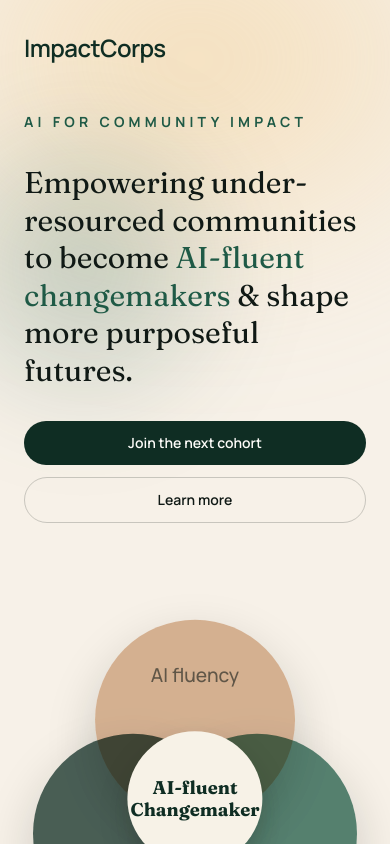
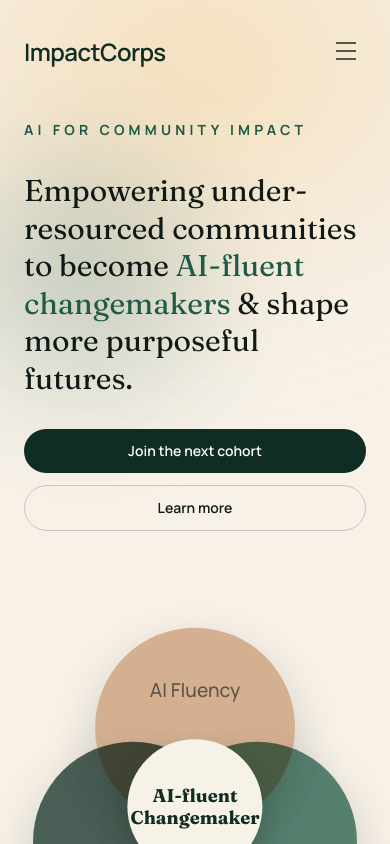
Before and after one commit to interconrhino/ImpactCorpsVerHCI, a Next.js app: page / in a window 390 px wide. Shown: the top 844 px of the page. Built offline with nearby package versions, Linux system fonts and the light colour scheme.

Commit message:
hamburger

```diff
--- a/app/components/site-header.tsx
+++ b/app/components/site-header.tsx
@@ -21,6 +21,7 @@ export default function SiteHeader({
   navItems?: NavItem[];
 }) {
   const [isScrolled, setIsScrolled] = useState(false);
+  const [isMenuOpen, setIsMenuOpen] = useState(false);
 
   useEffect(() => {
     const onScroll = () => {
@@ -38,7 +39,7 @@ export default function SiteHeader({
   return (
     <header
       className={`sticky top-0 z-40 transition-all duration-300 ${
-        isScrolled
+        isScrolled || isMenuOpen
           ? "bg-[color:var(--sand)]/95 shadow-[0_12px_24px_rgba(16,25,21,0.08)] backdrop-blur-md"
           : "bg-transparent"
       }`}
@@ -54,6 +55,7 @@ export default function SiteHeader({
         >
           ImpactCorps
         </Link>
+        <div className="flex items-center gap-3">
           <nav className="hidden items-center gap-6 text-sm font-medium text-[color:var(--ink)]/70 md:flex">
             {navItems.map((item) => (
               <Link
@@ -69,7 +71,57 @@ export default function SiteHeader({
               </Link>
             ))}
           </nav>
+          <button
+            type="button"
+            className="inline-flex h-10 w-10 items-center justify-center text-[color:var(--ink)]/70 transition hover:text-[color:var(--ink)] md:hidden"
+            aria-expanded={isMenuOpen}
+            aria-controls="site-mobile-menu"
+            aria-label="Toggle navigation"
+            onClick={() => setIsMenuOpen((open) => !open)}
+          >
+            <span className="sr-only">Toggle navigation</span>
+            <span className="relative h-5 w-5">
+              <span
+                className={`absolute left-0 top-0 h-0.5 w-5 bg-current transition-transform ${
+                  isMenuOpen ? "translate-y-2 rotate-45" : ""
+                }`}
+              />
+              <span
+                className={`absolute left-0 top-2 h-0.5 w-5 bg-current transition-opacity ${
+                  isMenuOpen ? "opacity-0" : "opacity-100"
+                }`}
+              />
+              <span
+                className={`absolute left-0 top-4 h-0.5 w-5 bg-current transition-transform ${
+                  isMenuOpen ? "-translate-y-2 -rotate-45" : ""
+                }`}
+              />
+            </span>
+          </button>
         </div>
+      </div>
+      {isMenuOpen ? (
+        <div id="site-mobile-menu" className="md:hidden">
+          <div className="mx-auto w-full max-w-6xl px-6 pb-6">
+            <div className="flex flex-col gap-3 rounded-2xl border border-[color:var(--stone)]/70 bg-[color:var(--sand)]/95 p-4 shadow-[0_12px_30px_rgba(16,25,21,0.08)]">
+              {navItems.map((item) => (
+                <Link
+                  key={item.href}
+                  href={item.href}
+                  onClick={() => setIsMenuOpen(false)}
+                  className={
+                    item.variant === "button"
+                      ? "button-primary inline-flex w-full items-center justify-center rounded-full px-5 py-2 text-sm font-semibold"
+                      : "rounded-full px-4 py-2 text-sm font-semibold text-[color:var(--ink)]/80 hover:text-[color:var(--ink)]"
+                  }
+                >
+                  {item.label}
+                </Link>
+              ))}
+            </div>
+          </div>
+        </div>
+      ) : null}
     </header>
   );
 }
--- a/app/page.tsx
+++ b/app/page.tsx
@@ -124,9 +124,9 @@ export default function Home() {
               style={{ animationDelay: "160ms" }}
             >
               <div className="relative mx-auto mt-4 flex aspect-square w-full max-w-[440px] items-center justify-center [container-type:inline-size]">
-                <div className="absolute left-1/2 top-[3cqw] h-[68cqw] w-[68cqw] -translate-x-1/2 rounded-full bg-[color:var(--clay)]/75 shadow-[0_20px_50px_rgba(16,25,21,0.18)] mix-blend-multiply">
-                  <span className="absolute left-1/2 top-[14cqw] -translate-x-1/2 text-[clamp(1.2rem,5.6cqw,1.95rem)] font-medium text-[color:var(--ink)]/60">
-                    AI fluency
+                <div className="absolute left-1/2 top-[3cqw] flex h-[68cqw] w-[68cqw] -translate-x-1/2 items-start justify-center pt-[18cqw] rounded-full bg-[color:var(--clay)]/75 shadow-[0_20px_50px_rgba(16,25,21,0.18)] mix-blend-multiply">
+                  <span className="text-center text-[clamp(1.2rem,5.6cqw,1.95rem)] font-medium leading-[0.95] text-[color:var(--ink)]/60">
+                    AI Fluency
                   </span>
                 </div>
                 <div className="absolute left-[-5cqw] top-[42cqw] h-[68cqw] w-[68cqw] rounded-full bg-[color:var(--forest)]/75 shadow-[0_20px_50px_rgba(16,25,21,0.18)] mix-blend-multiply">
@@ -138,7 +138,7 @@ export default function Home() {
                   <span className="absolute bottom-[14cqw] right-[12cqw] text-right text-[clamp(1.2rem,5.6cqw,1.95rem)] font-medium leading-tight text-white/70">
                     Human
                     <br />
-                    agency
+                    Agency
                   </span>
                 </div>
                 <div className="font-display absolute left-1/2 top-[64cqw] z-10 flex h-[46cqw] w-[46cqw] -translate-x-1/2 -translate-y-1/2 items-center justify-center rounded-full bg-[#f7f2e7] text-center text-[clamp(1.15rem,5.8cqw,1.95rem)] font-bold text-[color:var(--forest)] shadow-[0_14px_30px_rgba(16,25,21,0.2)]">
```
Lines whose indentation alone changed are shown as unchanged.
